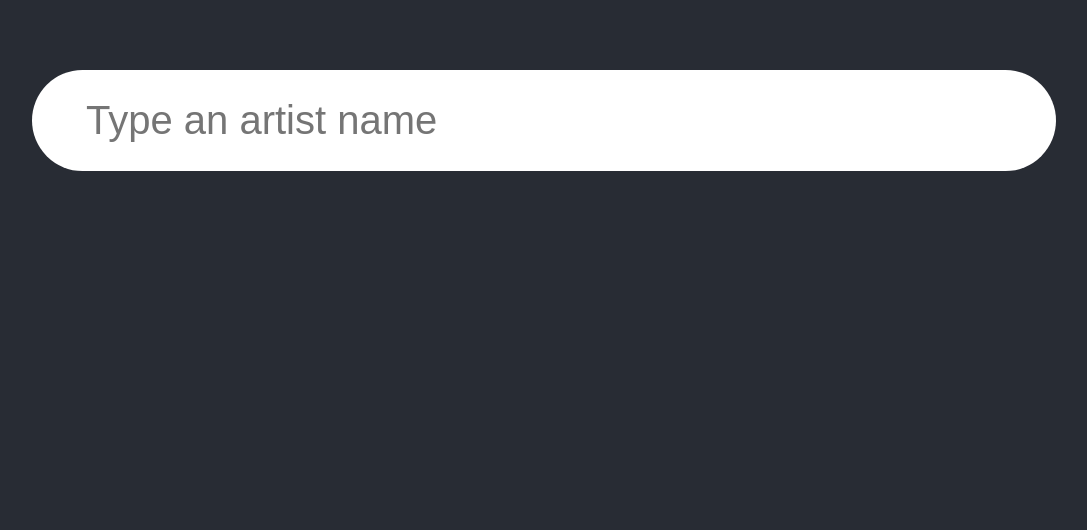
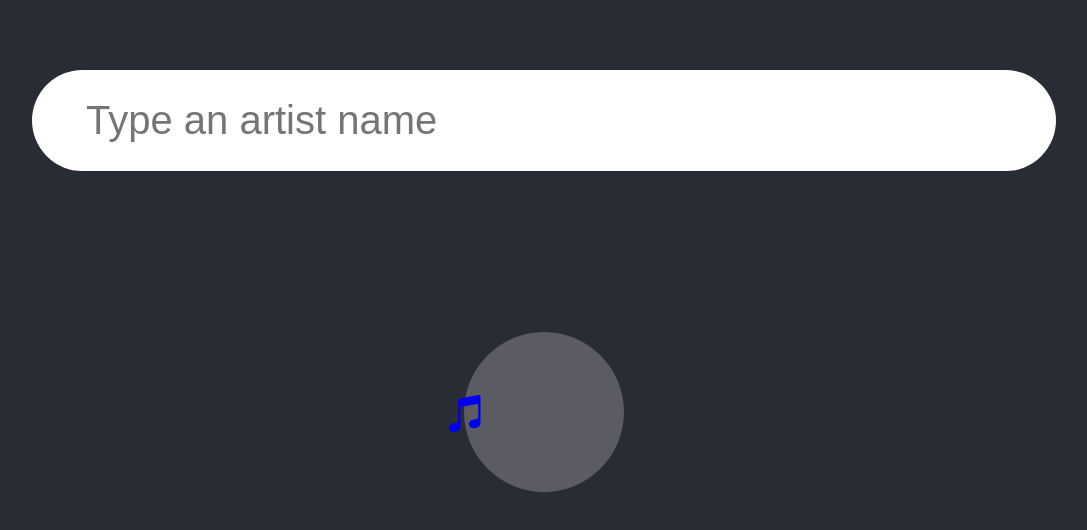
Before and after one commit to Jefferson227/how-famous, a React (Create React App) app: page /artist/1 in a window 1280 px wide. Shown: the top 530 px of the page, without its empty margins (96-1183 px from the left). Built offline with nearby package versions, Linux system fonts and the light colour scheme.

Commit message:
Add react-router-dom

```diff
--- a/package.json
+++ b/package.json
@@ -6,6 +6,7 @@
     "axios": "^0.19.0",
     "react": "^16.9.0",
     "react-dom": "^16.9.0",
+    "react-router-dom": "^5.0.1",
     "react-scripts": "3.1.1"
   },
   "scripts": {
--- a/src/App.js
+++ b/src/App.js
@@ -1,9 +1,16 @@
 import React from "react";
+import { BrowserRouter as Router, Route } from "react-router-dom";
 import Search from "./components/Search/Search";
+import Artist from "./components/Artist/Artist";
 
 class App extends React.Component {
   render() {
-    return <Search />;
+    return (
+      <Router>
+        <Route path="/" component={Search} />
+        <Route path="/artist/:id" component={Artist} />
+      </Router>
+    );
   }
 }
 
--- a/src/components/Artist/Artist.js
+++ b/src/components/Artist/Artist.js
@@ -1,19 +1,24 @@
 import React from "react";
+import { Link } from "react-router-dom";
 import "./Artist.css";
 
-const getArtistImage = (imageUrl, name) => {
+const getArtistImage = (imageUrl, name, id) => {
   return imageUrl ? (
-    <img className="Artist__image" src={imageUrl} alt={name} />
+    <Link to={`/artist/${id}`}>
+      <img className="Artist__image" src={imageUrl} alt={name} />
+    </Link>
   ) : (
-    <div className="Artist__image-placeholder">
-      <i className="fab fa-itunes-note Artist__note-icon" />
-    </div>
+    <Link to={`/artist/${id}`}>
+      <div className="Artist__image-placeholder">
+        <i className="fab fa-itunes-note Artist__note-icon" />
+      </div>
+    </Link>
   );
 };
 
 const Artist = props => (
   <div className="Artist">
-    {getArtistImage(props.imageUrl)}
+    {getArtistImage(props.imageUrl, props.name, props.id)}
     <div className="Artist__name">{props.name}</div>
   </div>
 );
```
Also changed, not shown: 1 other file (tests, documents, lock files or other folders).
